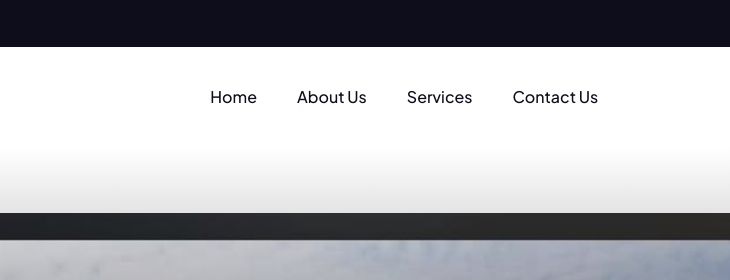
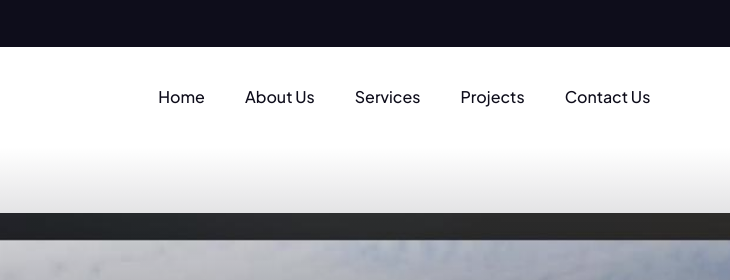
Before and after one commit to flexy777/kazman, a plain HTML site: page index.html in a window 1280 px wide. Shown: the top 280 px of the page, 391-1121 px from the left. Drawn offline with Linux system fonts and the light colour scheme.

Commit message:
Update index.html

```diff
--- a/index.html
+++ b/index.html
@@ -109,7 +109,7 @@
                                 </li>
                                 <li class="nav-item"><a class="nav-link" href="https://www.kazmangroup.com/about">about us</a></li>
                                 <li class="nav-item"><a class="nav-link" href="https://www.kazmangroup.com/services">services</a></li>
-                                <!-- <li class="nav-item"><a class="nav-link" href="https://www.kazmangroup.com/projects">projects</a></li> -->
+                                <li class="nav-item"><a class="nav-link" href="https://www.kazmangroup.com/projects">projects</a></li>
                                 <li class="nav-item"><a class="nav-link" href="https://www.kazmangroup.com/contact">Contact Us</a></li>
 
                             </ul>
@@ -416,7 +416,7 @@
                             </li>
                             <li><a href="https://www.kazmangroup.com/about">about us</a></li>
                             <li><a href="https://www.kazmangroup.com/services">services</a></li>
-                            <!-- <li><a href="https://www.kazmangroup.com/projects">projects</a></li> -->
+                            <li><a href="https://www.kazmangroup.com/projects">projects</a></li>
                             <li><a href="https://www.kazmangroup.com/contact">Contact Us</a></li>
                         </ul>
                     </div>
```
